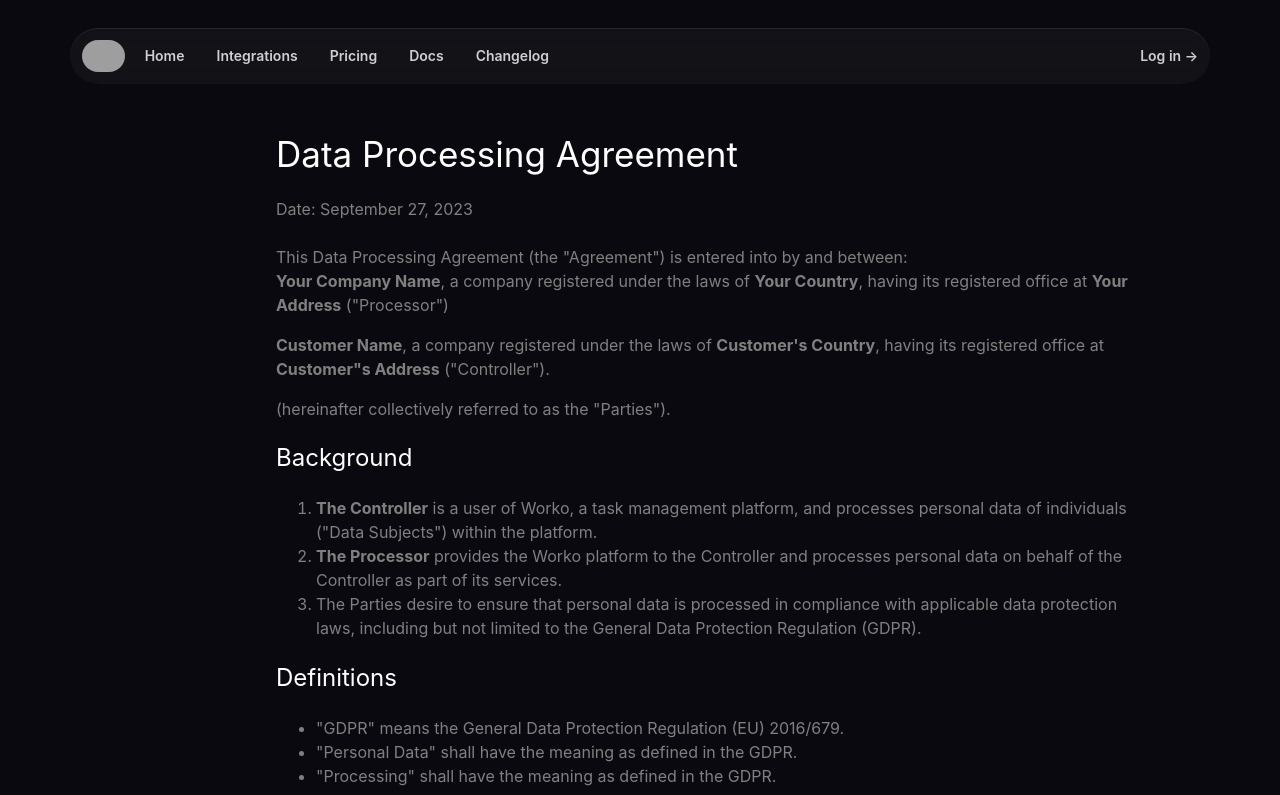
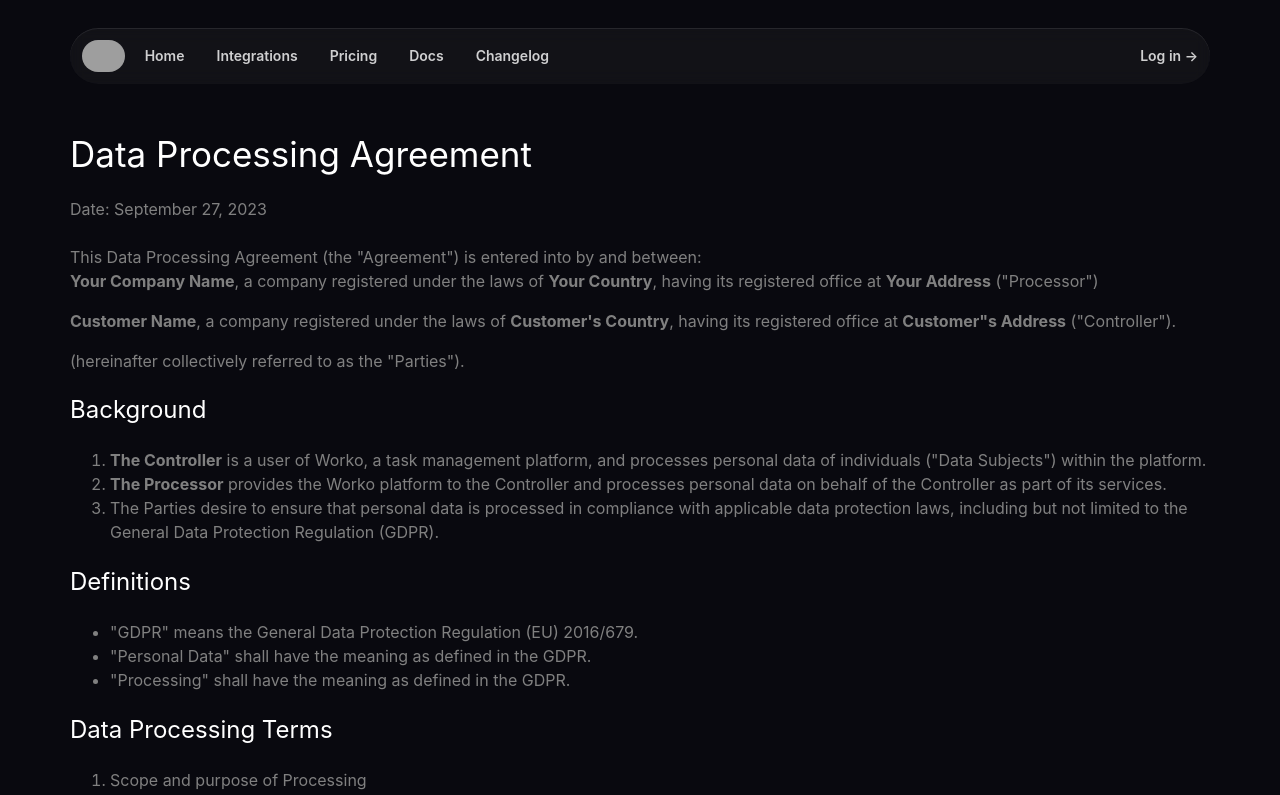
Before and after one commit to a14a19/worko-web, a React (Vite) app: page /legal/dpa in a window 1280 px wide. Shown: the top 795 px of the page. Built offline with nearby package versions, Linux system fonts and the light colour scheme; grey boxes are pictures that could not be loaded.

Commit message:
left margin fixed

```diff
--- a/src/components/resources/Dpa.jsx
+++ b/src/components/resources/Dpa.jsx
@@ -3,7 +3,7 @@ import "./Resources.css";
 function Dpa() {
     return (
         <div style={{ backgroundColor: '#09090F', minHeight: 'auto', width: 'auto', padding: '0', margin: '0', boxSizing: 'border-box' }}>
-            <div style={{ padding: "10vw", marginLeft: '10vw' }} >
+            <div style={{ padding: "10vw 0", maxWidth: "1140px", margin: "auto" }} >
                 <h1 style={{ color: "#FFFFFF", fontSize: '35px', fontFamily: 'Inter, system-ui, Avenir, Helvetica, Arial, sans-serif' }}>Data Processing Agreement</h1>
                 <p className='para'>Date: September 27, 2023<br /><br />
                     This Data Processing Agreement (the &quot;Agreement&quot;) is entered into by and between:<div />
--- a/src/components/resources/PrivacyPolicy.jsx
+++ b/src/components/resources/PrivacyPolicy.jsx
@@ -3,7 +3,7 @@ import "./Resources.css";
 function PrivacyPolicy() {
     return (
         <div style={{ backgroundColor: '#09090F', minHeight: 'auto', width: 'auto', padding: '0', margin: '0', boxSizing: 'border-box' }}>
-            <div style={{ padding: "10vw", marginLeft: '10vw' }} >
+            <div style={{ padding: "10vw 0", maxWidth: "1140px", margin: "auto" }} >
                 <h1 style={{ color: "#FFFFFF", fontSize: '35px', fontFamily: 'Inter, system-ui, Avenir, Helvetica, Arial, sans-serif' }}>Privacy Policy</h1>
                 <p className='para'>Date: September 27, 2023</p>
                 <h2 className='title'>Introduction</h2>
--- a/src/components/resources/ReportVulnerability.jsx
+++ b/src/components/resources/ReportVulnerability.jsx
@@ -3,7 +3,7 @@ import "./Resources.css";
 function ReportVulnerability() {
     return (
         <div style={{ backgroundColor: '#09090F', minHeight: 'auto', width: 'auto', padding: '0', margin: '0', boxSizing: 'border-box' }}>
-            <div style={{ padding: "10vw", marginLeft: '10vw' }} >
+            <div style={{ padding: "10vw 0", maxWidth: "1140px", margin: "auto" }} >
                 <h1 style={{ color: "#FFFFFF", fontSize: '35px', fontFamily: 'Inter, system-ui, Avenir, Helvetica, Arial, sans-serif' }}>Report a Vulnerability</h1>
                 <p className='para'>Date: September 27, 2023</p>
                 <h2 className='title'>Reporting a Vulnerability</h2>
--- a/src/components/resources/TermsOfServices.jsx
+++ b/src/components/resources/TermsOfServices.jsx
@@ -3,7 +3,7 @@ import "./Resources.css";
 function TermsOfServices() {
     return (
         <div style={{ backgroundColor: '#09090F', minHeight: 'auto', width: 'auto', padding: '0', margin: '0', boxSizing: 'border-box' }}>
-            <div style={{ padding: "10vw", marginLeft: '10vw' }} >
+            <div style={{ padding: "10vw 0", maxWidth: "1140px", margin: "auto" }} >
                 <h1 style={{ color: "#FFFFFF", fontSize: '35px', fontFamily: 'Inter, system-ui, Avenir, Helvetica, Arial, sans-serif' }}>Terms of Service</h1>
                 <p className='para'>Date: September 27, 2023</p>
                 <h2 className='title'>Acceptance of Terms</h2>
```
